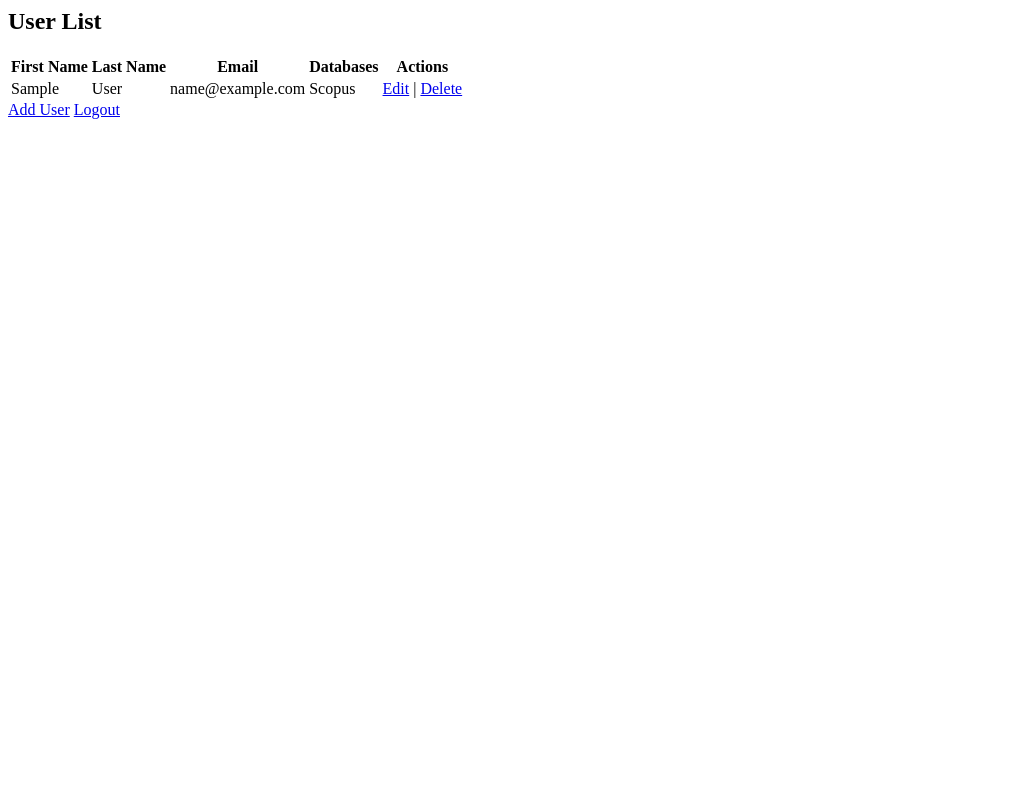
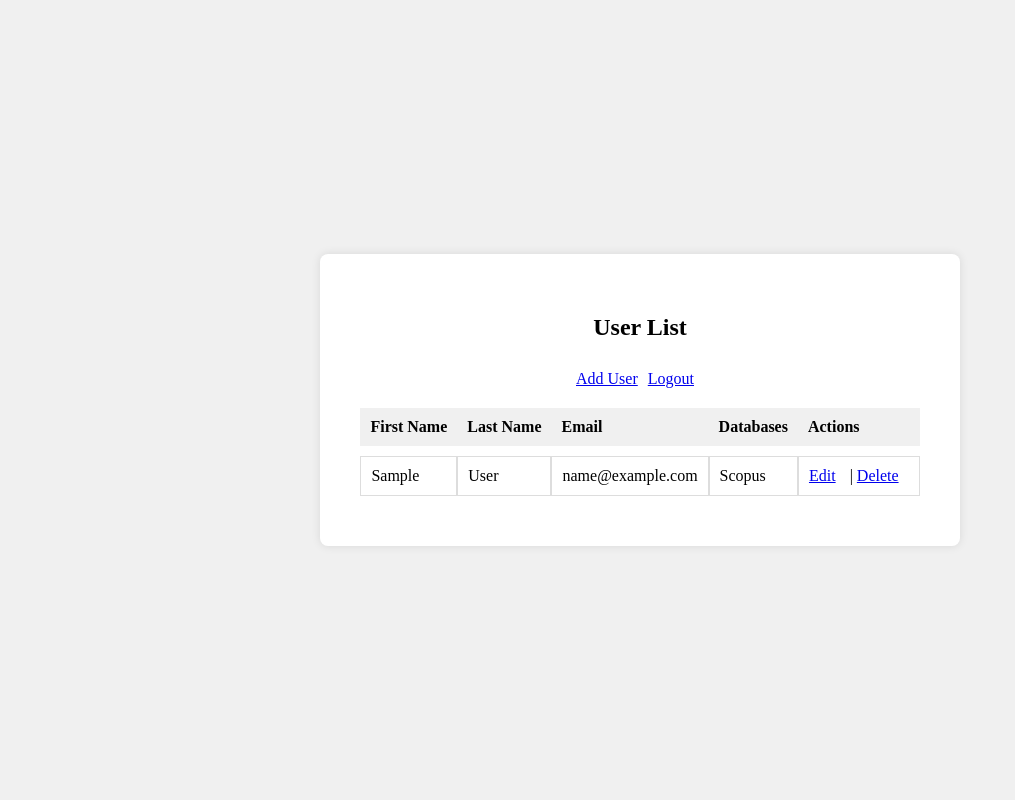
Before and after one commit to Alexandre-Gripari/GestionUtilisateur, a Django app: page /manage_user/home/ in a window 1280 px wide. Shown: the whole page, without its empty margins (0-1015 px from the left). Run offline with Django 5.2, Linux system fonts and the light colour scheme; tables that the repository leaves empty hold one stand-in row (values such as "Sample post").

Commit message:
ajout du css et de la mise en page

```diff
--- a/GestionUtilisateur/settings.py
+++ b/GestionUtilisateur/settings.py
@@ -11,6 +11,7 @@ https://docs.djangoproject.com/en/5.0/ref/settings/
 """
 
 from pathlib import Path
+import os
 
 # Build paths inside the project like this: BASE_DIR / 'subdir'.
 BASE_DIR = Path(__file__).resolve().parent.parent
@@ -57,7 +58,7 @@ ROOT_URLCONF = 'GestionUtilisateur.urls'
 TEMPLATES = [
     {
         'BACKEND': 'django.template.backends.django.DjangoTemplates',
-        'DIRS': [],
+        'DIRS': [os.path.join(BASE_DIR, 'templates')],
         'APP_DIRS': True,
         'OPTIONS': {
             'context_processors': [
@@ -126,3 +127,6 @@ STATIC_URL = 'static/'
 DEFAULT_AUTO_FIELD = 'django.db.models.BigAutoField'
 
 LOGIN_REDIRECT_URL = 'manage_user:home'
+
+STATIC_URL = '/static/'
+STATICFILES_DIRS = [os.path.join(BASE_DIR, 'static')]
--- a/manage_user/templates/add_user.html
+++ b/manage_user/templates/add_user.html
@@ -1,5 +1,7 @@
+{% extends "base.html" %}
+
 {% block content %}
-  <h2>Create New User</h2>
+  <h2>{{ form_title }}</h2>
   <form method="post">
     {% csrf_token %}
     {{ form.as_p }}
--- a/manage_user/templates/home.html
+++ b/manage_user/templates/home.html
@@ -1,4 +1,14 @@
+{% extends "base.html" %}
+
+{% block content %}
+    {% load static %}
+    <link rel="stylesheet" type="text/css" href="{% static 'home.css' %}">
     <h2>User List</h2>
+    <div class="actions">
+        <a href="{% url 'manage_user:add_user' %}">Add User</a>
+        <a href="{% url 'manage_user:logout_user' %}">Logout</a>
+    </div>
+    <div class="table-container">
     <table>
         <tr>
             <th>First Name</th>
@@ -14,7 +24,7 @@
             <td>{{ user.email }}</td>
             <td>
                 {% for database in user.userprofile.databases.all %}
-                {{ database.name }}
+                    {{ database.name }}{% if not forloop.last %}, {% endif %}
                 {% endfor %}
             </td>
             <td>
@@ -24,5 +34,5 @@
         </tr>
         {% endfor %}
     </table>
-<a href="{% url 'manage_user:add_user' %}">Add User</a>
-<a href="{% url 'manage_user:logout_user' %}">Logout</a>
+    </div>
+{% endblock %}
--- a/manage_user/views.py
+++ b/manage_user/views.py
@@ -18,7 +18,7 @@ def edit_user(request, user_id):
             return redirect('manage_user:home')
     else:
         form = RegistrationForm(instance=user.user)
-    return render(request, 'add_user.html', {'form': form, 'user': user, 'button_text': 'Edit'})
+    return render(request, 'add_user.html', {'form': form, 'user': user, 'button_text': 'Edit', 'form_title': 'Edit User'})
 
 def delete_user(request, user_id):
     users = UserProfile.objects.get(user_id=user_id)
@@ -37,4 +37,4 @@ def add_user(request):
             return redirect('manage_user:home')
     else:
         form = RegistrationForm()
-    return render(request, 'add_user.html', {'form': form, 'button_text': 'Add'})
+    return render(request, 'add_user.html', {'form': form, 'button_text': 'Add', 'form_title': 'Add User'})
--- /dev/null
+++ b/static/home.css
@@ -0,0 +1,35 @@
+table {
+    width: 100%;
+    border-collapse: separate;
+    border-spacing: 0 10px;
+}
+
+th, td {
+    text-align: left;
+    padding: 10px;
+}
+
+th {
+    background-color: #f0f0f0;
+}
+
+td {
+    background-color: #fff;
+    border: 1px solid #ddd;
+}
+
+a {
+    margin-right: 10px;
+}
+
+.actions {
+    padding: 10px;
+    display: flex;
+    justify-content: center;
+    flex-direction: row;
+}
+
+.table-container {
+    max-height: 70vh;
+    overflow-y: auto;
+}
--- /dev/null
+++ b/static/styles.css
@@ -0,0 +1,22 @@
+body {
+    background-color: #f0f0f0;
+    display: flex;
+    justify-content: center;
+    align-items: center;
+    height: 100vh;
+    margin: 0;
+    padding: 0;
+    box-sizing: border-box;
+}
+
+.main-content {
+    display: flex;
+    flex-direction: column;
+    align-items: center;
+    background-color: white;
+    box-shadow: 0px 0px 10px rgba(0, 0, 0, 0.1);
+    padding: 40px;
+    width: fit-content;
+    min-width: 400px;
+    border-radius: 8px;
+}
--- /dev/null
+++ b/templates/base.html
@@ -0,0 +1,13 @@
+{% load static %}
+<!DOCTYPE html>
+<html>
+<head>
+    <title>Gestion Utilisateur</title>
+    <link rel="stylesheet" type="text/css" href="{% static 'styles.css' %}">
+</head>
+<body>
+    <div class="main-content">
+        {% block content %}{% endblock %}
+    </div>
+</body>
+</html>
```
Also changed, not shown: login/templates/login.html (+7 -0 lines), static/login.css (added, +13 -0 lines). Lines whose indentation alone changed are shown as unchanged.
